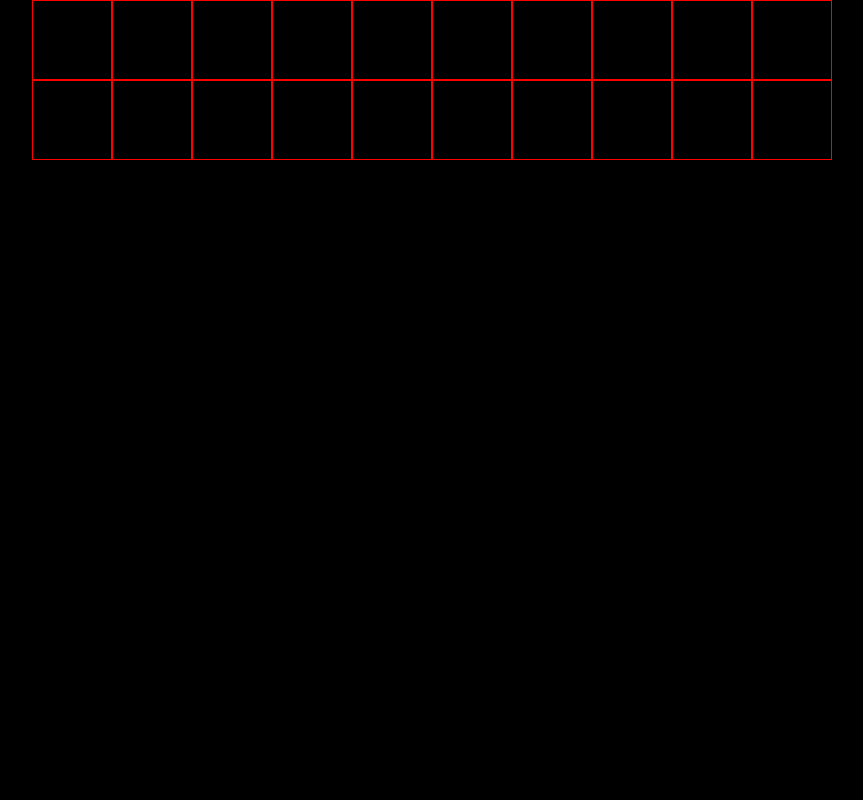
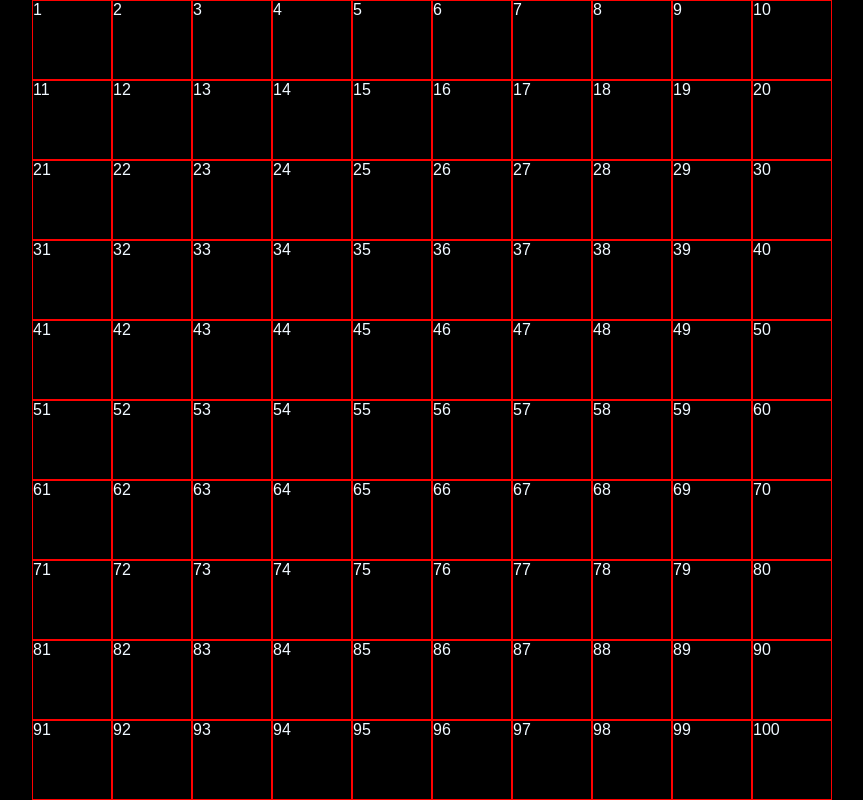
Before and after one commit to damirusso95/js-campominato-grid, a plain HTML site: page index.html in a window 1280 px wide. Shown: the whole page, without its empty margins (208-1071 px from the left). Drawn offline with Linux system fonts and the light colour scheme.

Commit message:
M2: inietto in html-ciclo for per iterare 100 volte-stampo il valore di "i" ad ogni iterazione- aggiumgo le classi

```diff
--- a/index.html
+++ b/index.html
@@ -14,6 +14,7 @@
      <!-- contenirore generico -->
     <div id="grid">
         <!-- quadrati -->
+        <!-- <div class="square"></div>
         <div class="square"></div>
         <div class="square"></div>
         <div class="square"></div>
@@ -22,24 +23,7 @@
         <div class="square"></div>
         <div class="square"></div>
         <div class="square"></div>
-        <div class="square"></div>
-        <div class="square"></div>
-
-
-        <div class="square"></div>
-        <div class="square"></div>
-        <div class="square"></div>
-        <div class="square"></div>
-        <div class="square"></div>
-        <div class="square"></div>
-        <div class="square"></div>
-        <div class="square"></div>
-        <div class="square"></div>
-        <div class="square"></div>
-
-
-
-
+        <div class="square"></div> -->
 
     </div>
 
--- a/main.js
+++ b/main.js
@@ -15,3 +15,23 @@
 
 // :roccia: MILESTONE #4
 // Spostate alcuni elementi in funzioni, ad esempio la creazione del quadrato e/o l'event listener.
+
+
+// MILESTONE #2
+
+// salvo la variabile sul dom virtuale della pagina
+let griglia = document.getElementById("grid");
+// creo un ciclo for
+for (let i = 1; i <= 100; i++) {
+    // salvo e creo il quadrato nel virtual dom
+    let square = document.createElement("div");
+
+    // aggiungo del testo che prendere il valore di "i" all'interno del quadrato
+    square.innerText = i
+
+    // aggiungo la classe square
+    square.classList.add("square");
+
+    // alla griglia aggiungo con append in quadrato nel dom
+    griglia.append(square);
+}
```
